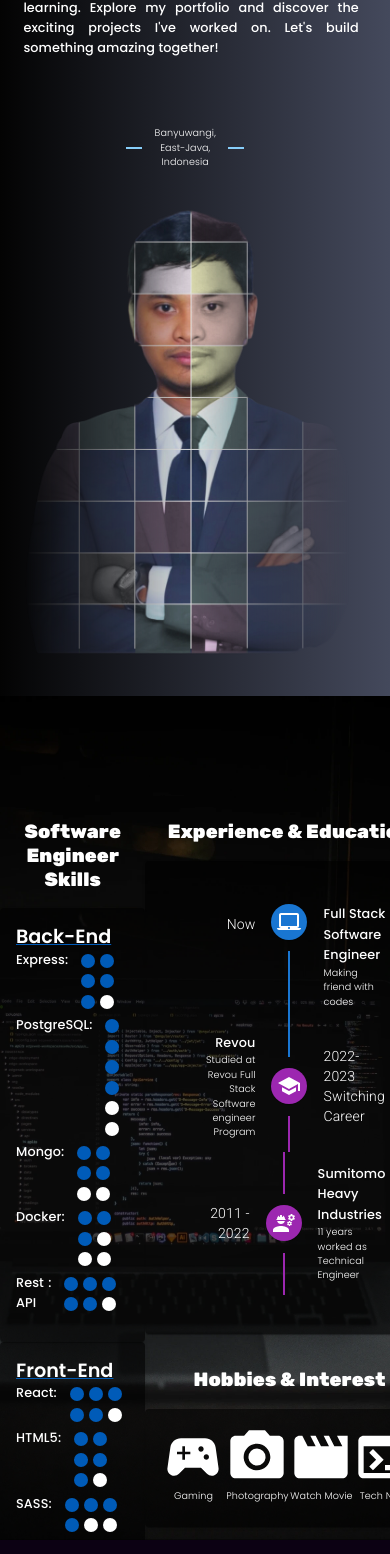
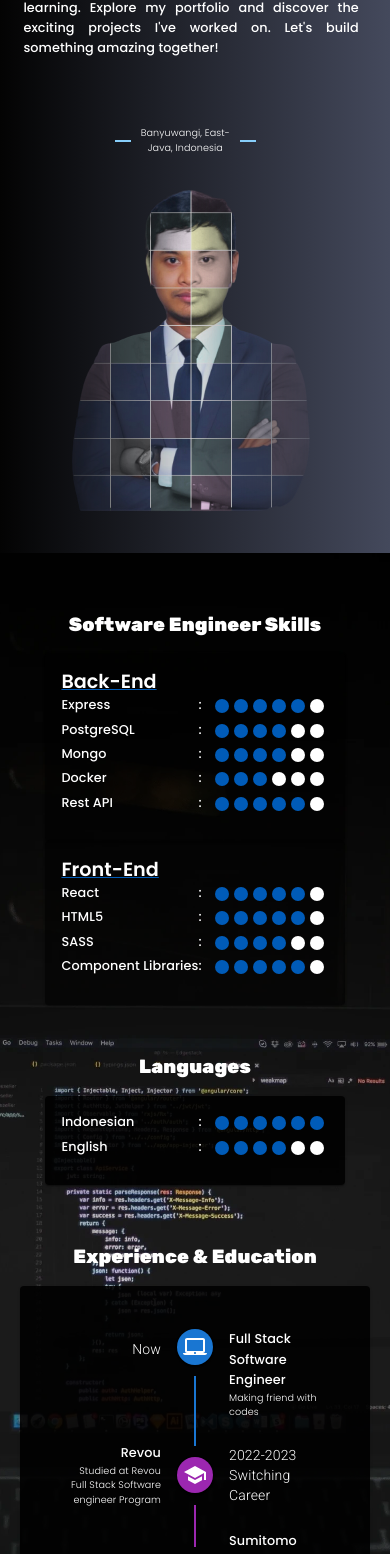
Before and after one commit to RPrasetyoB/rpb.com, a React (Vite) app: page / in a window 390 px wide. Shown: the part 1095-2649 px from the top of the page. Built offline with nearby package versions, Linux system fonts and the light colour scheme; a web font is replaced by a local one.

Commit message:
fix: responsive

```diff
--- a/src/containers/About/index.tsx
+++ b/src/containers/About/index.tsx
@@ -79,7 +79,7 @@ const About = () => {
               <HorizontalRuleIcon
                 sx={{ color: "lightskyblue", alignSelf: "center" }}
               />
-              <Typography variant="body1" sx={{ maxWidth: "20vw" }}>
+              <Typography variant="body1" sx={{ maxWidth: isMobile ? "26vw" : "20vw" }}>
                 Banyuwangi, East-Java, Indonesia
               </Typography>
               <HorizontalRuleIcon
@@ -99,7 +99,7 @@ const About = () => {
               <img
                 src={photo}
                 style={{
-                  maxHeight: isMobile ? "" : "80vh",
+                  maxHeight: isMobile ? "40vh" : "80vh",
                   objectFit: "contain",
                   filter: "brightness(0.9)",
                   maskImage:
--- a/src/containers/Home/index.tsx
+++ b/src/containers/Home/index.tsx
@@ -9,7 +9,6 @@ import theme from "../../Theme";
 
 const Home = () => {
   const isMobile = useMediaQuery(theme.breakpoints.down("sm"));
-  const isTablet = useMediaQuery(theme.breakpoints.down("md"));
 
   const contact = {
     name: "Renaldi P. Basuki",
--- a/src/containers/Resume/index.tsx
+++ b/src/containers/Resume/index.tsx
@@ -1,24 +1,30 @@
-import { Box, Card, CardContent, Typography } from "@mui/material";
+import { Box, Card, CardContent, Typography, useMediaQuery } from "@mui/material";
 import SportsEsportsIcon from '@mui/icons-material/SportsEsports';
 import CameraAltIcon from '@mui/icons-material/CameraAlt';
 import MovieIcon from '@mui/icons-material/Movie';
 import TerminalIcon from '@mui/icons-material/Terminal';
 import bg from "../../assets/resume.webp";
 import { ExpTimeline, Rating } from "../../component";
+import theme from "../../Theme";
 
 const Resume = () => {
+  const isMobile = useMediaQuery(theme.breakpoints.down("sm"));
+  const isTablet = useMediaQuery(theme.breakpoints.down("md"));
   return (
     <Box
       sx={{
-        height: "100svh",
+        height: isMobile ? "auto" : "100svh",
         width: "100svw",
-        paddingTop: "64px",
+        paddingTop: isMobile ? 0 : "64px",
         backgroundImage: `url(${bg})`,
         backgroundSize: "cover",
         backgroundPosition: "center",
         display: "flex",
+        flexDirection: isMobile ? "column" : "flex",
         justifyContent: "space-around",
-        overflowX:"hidden"
+        overflowX:"hidden",
+        alignItems: "center",
+        paddingBottom: isMobile ? "40px" : 0
       }}
     >
       <Box
@@ -159,7 +165,7 @@ const Resume = () => {
             Languages
           </Typography>
           <Box>
-            <Card sx={{ bgcolor: "rgba(0, 0, 0, 0.6)" }}>
+            <Card sx={{ bgcolor: "rgba(0, 0, 0, 0.9)" }}>
               <CardContent>
                 <Typography
                   variant="h6"
@@ -196,8 +202,8 @@ const Resume = () => {
           <Typography variant="h4" sx={{ fontSize: "1.8rem", textAlign:"center" }}>
             Experience & Education
           </Typography>
-          <Box sx={{maxWidth:"500px"}}>
-            <Card sx={{ bgcolor: "rgba(0, 0, 0, 0.6)" }}>
+          <Box sx={{maxWidth: isTablet ? "350px" : "500px"}}>
+            <Card sx={{ bgcolor: "rgba(0, 0, 0, 0.9)" }}>
                 <CardContent>
                     <ExpTimeline />
                 </CardContent>
```
